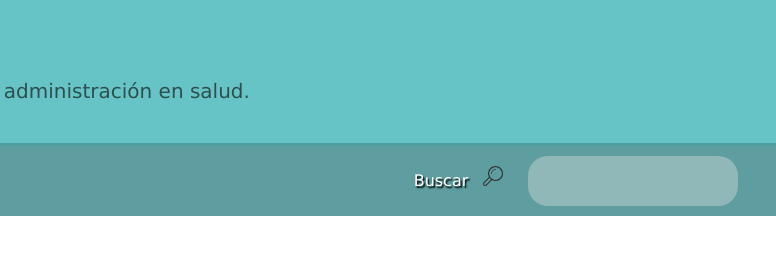
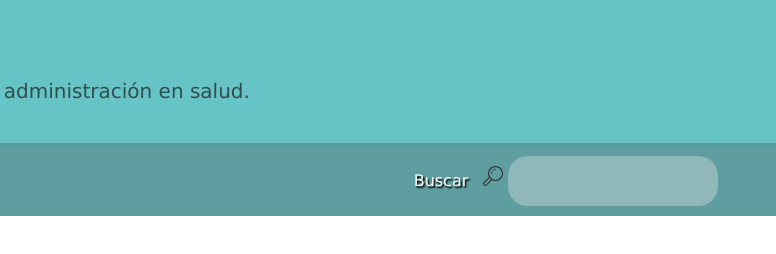
Before and after one commit to adolinar123/ARAI, a plain HTML site: page index.html in a window 1280 px wide. Shown: the full height of the page, 504-1280 px from the left. Drawn offline with Linux system fonts and the light colour scheme.

Commit message:
Se organiza la barra de busqueda con label y con spam, ademas se agrega un icono

```diff
--- a/index.html
+++ b/index.html
@@ -35,8 +35,10 @@
               </li>
             </ul>
             <form action="https://www.google.com/search?q=" method="get" target="_blank">
-              <label for="busqueda" id="nom_busqueda"> Buscar<img src="Assets/search_icon.png" alt="icono de busqueda" id="search_icon"> </label>
-              <input type="text" id="busqueda">
+              <label for="busqueda" id="nom_busqueda">
+                <spam>Buscar<img src="Assets/search_icon.png" alt="icono de busqueda" id="search_icon">
+                <input type="text" id="busqueda"></spam>
+              </label>
             </form>
           </nav>
         </header>
```
